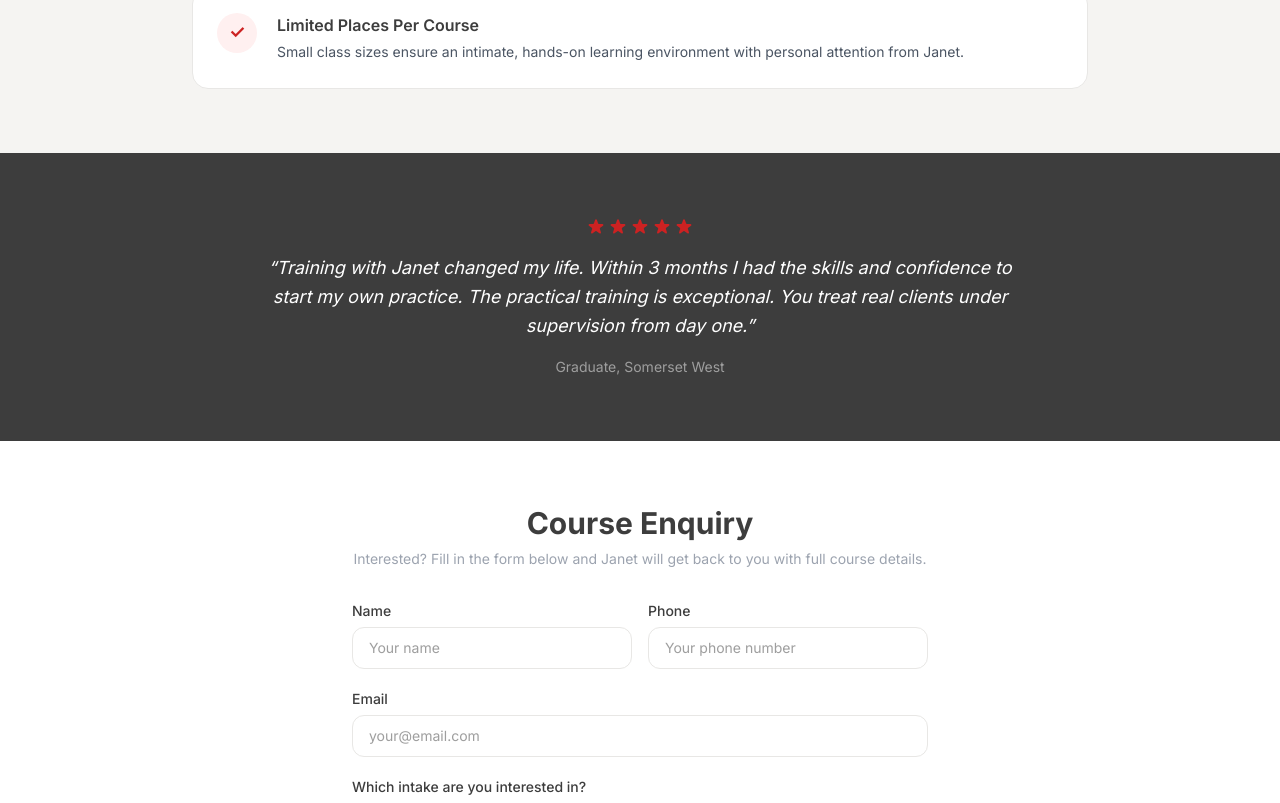
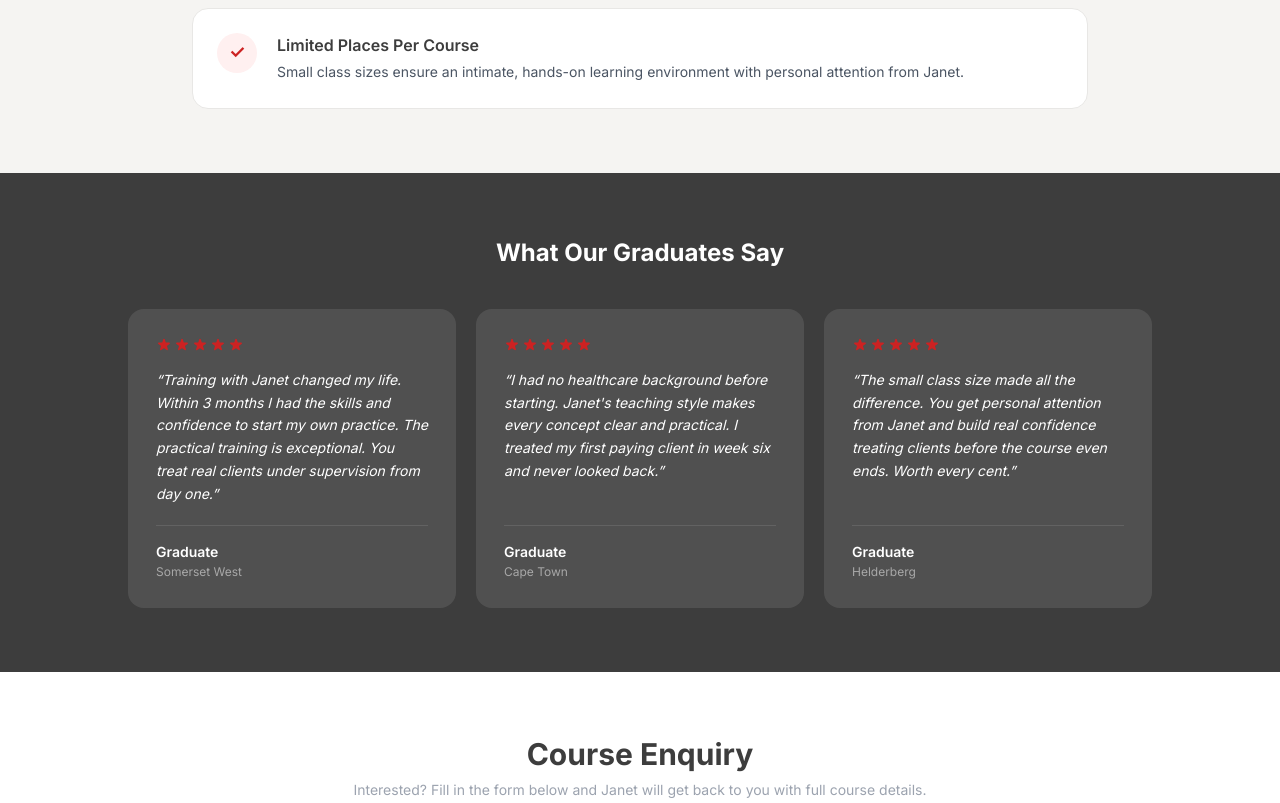
Before and after one commit to goldsphere-dev/test-site, a Next.js app: page /courses in a window 1280 px wide. Shown: the part 2208-3011 px from the top of the page. Built offline with nearby package versions, Linux system fonts and the light colour scheme.

Commit message:
feat: update course fee to R17500, duration subtitle, expand to 3 graduate testimonials

```diff
--- a/app/courses/page.tsx
+++ b/app/courses/page.tsx
@@ -6,7 +6,7 @@ import ContactForm from "@/components/ContactForm";
 export const metadata: Metadata = {
   title: "Courses",
   description:
-    "Become a certified Body Alignment practitioner. 3-month training course — February and September intakes. R17,800. No previous experience required.",
+    "Become a certified Body Alignment practitioner. 3-month training course — February and September intakes. R17,500. No previous experience required.",
 };
 
 const courseIncludes = [
@@ -123,8 +123,8 @@ export default function CoursesPage() {
           <AnimatedSection>
             <div className="grid grid-cols-1 sm:grid-cols-3 gap-6 mb-12">
               {[
-                { label: "Duration", value: "3 Months" },
-                { label: "Course Fee", value: "R17,800" },
+                { label: "Duration", value: "3 Months", sub: "1 class per week" },
+                { label: "Course Fee", value: "R17,500" },
                 { label: "Location", value: "Somerset West" },
               ].map((detail) => (
                 <div
@@ -137,6 +137,9 @@ export default function CoursesPage() {
                   <p className="text-charcoal font-bold text-2xl">
                     {detail.value}
                   </p>
+                  {"sub" in detail && (
+                    <p className="text-gray-mid text-xs mt-1">{detail.sub}</p>
+                  )}
                 </div>
               ))}
             </div>
@@ -197,25 +200,52 @@ export default function CoursesPage() {
         </div>
       </section>
 
-      {/* Graduate testimonial */}
+      {/* Graduate testimonials */}
       <section className="py-16 px-4 bg-charcoal">
-        <div className="max-w-3xl mx-auto text-center">
+        <div className="max-w-5xl mx-auto">
           <AnimatedSection>
-            <div className="flex gap-0.5 justify-center text-brand-red mb-4">
-              {[...Array(5)].map((_, i) => (
-                <svg key={i} className="w-5 h-5" fill="currentColor" viewBox="0 0 20 20">
-                  <path d="M9.049 2.927c.3-.921 1.603-.921 1.902 0l1.07 3.292a1 1 0 00.95.69h3.462c.969 0 1.371 1.24.588 1.81l-2.8 2.034a1 1 0 00-.364 1.118l1.07 3.292c.3.921-.755 1.688-1.54 1.118l-2.8-2.034a1 1 0 00-1.175 0l-2.8 2.034c-.784.57-1.838-.197-1.539-1.118l1.07-3.292a1 1 0 00-.364-1.118L2.98 8.72c-.783-.57-.38-1.81.588-1.81h3.461a1 1 0 00.951-.69l1.07-3.292z" />
-                </svg>
-              ))}
-            </div>
-            <blockquote className="text-white text-lg leading-relaxed italic mb-4">
-              &ldquo;Training with Janet changed my life. Within 3 months I had
-              the skills and confidence to start my own practice. The practical
-              training is exceptional. You treat real clients under supervision
-              from day one.&rdquo;
-            </blockquote>
-            <p className="text-white/50 text-sm">Graduate, Somerset West</p>
+            <h2 className="text-2xl font-bold text-white text-center mb-10">
+              What Our Graduates Say
+            </h2>
           </AnimatedSection>
+          <div className="grid grid-cols-1 sm:grid-cols-3 gap-5">
+            {[
+              {
+                quote: "Training with Janet changed my life. Within 3 months I had the skills and confidence to start my own practice. The practical training is exceptional. You treat real clients under supervision from day one.",
+                author: "Graduate",
+                location: "Somerset West",
+              },
+              {
+                quote: "I had no healthcare background before starting. Janet's teaching style makes every concept clear and practical. I treated my first paying client in week six and never looked back.",
+                author: "Graduate",
+                location: "Cape Town",
+              },
+              {
+                quote: "The small class size made all the difference. You get personal attention from Janet and build real confidence treating clients before the course even ends. Worth every cent.",
+                author: "Graduate",
+                location: "Helderberg",
+              },
+            ].map((t, i) => (
+              <AnimatedSection key={i} delay={i * 0.1}>
+                <div className="bg-white/10 rounded-2xl p-7 flex flex-col h-full">
+                  <div className="flex gap-0.5 text-brand-red mb-4">
+                    {[...Array(5)].map((_, j) => (
+                      <svg key={j} className="w-4 h-4" fill="currentColor" viewBox="0 0 20 20">
+                        <path d="M9.049 2.927c.3-.921 1.603-.921 1.902 0l1.07 3.292a1 1 0 00.95.69h3.462c.969 0 1.371 1.24.588 1.81l-2.8 2.034a1 1 0 00-.364 1.118l1.07 3.292c.3.921-.755 1.688-1.54 1.118l-2.8-2.034a1 1 0 00-1.175 0l-2.8 2.034c-.784.57-1.838-.197-1.539-1.118l1.07-3.292a1 1 0 00-.364-1.118L2.98 8.72c-.783-.57-.38-1.81.588-1.81h3.461a1 1 0 00.951-.69l1.07-3.292z" />
+                      </svg>
+                    ))}
+                  </div>
+                  <p className="text-white text-sm leading-relaxed italic flex-1">
+                    &ldquo;{t.quote}&rdquo;
+                  </p>
+                  <div className="mt-5 pt-4 border-t border-white/10">
+                    <p className="text-white font-semibold text-sm">{t.author}</p>
+                    <p className="text-white/50 text-xs mt-0.5">{t.location}</p>
+                  </div>
+                </div>
+              </AnimatedSection>
+            ))}
+          </div>
         </div>
       </section>
 
```
